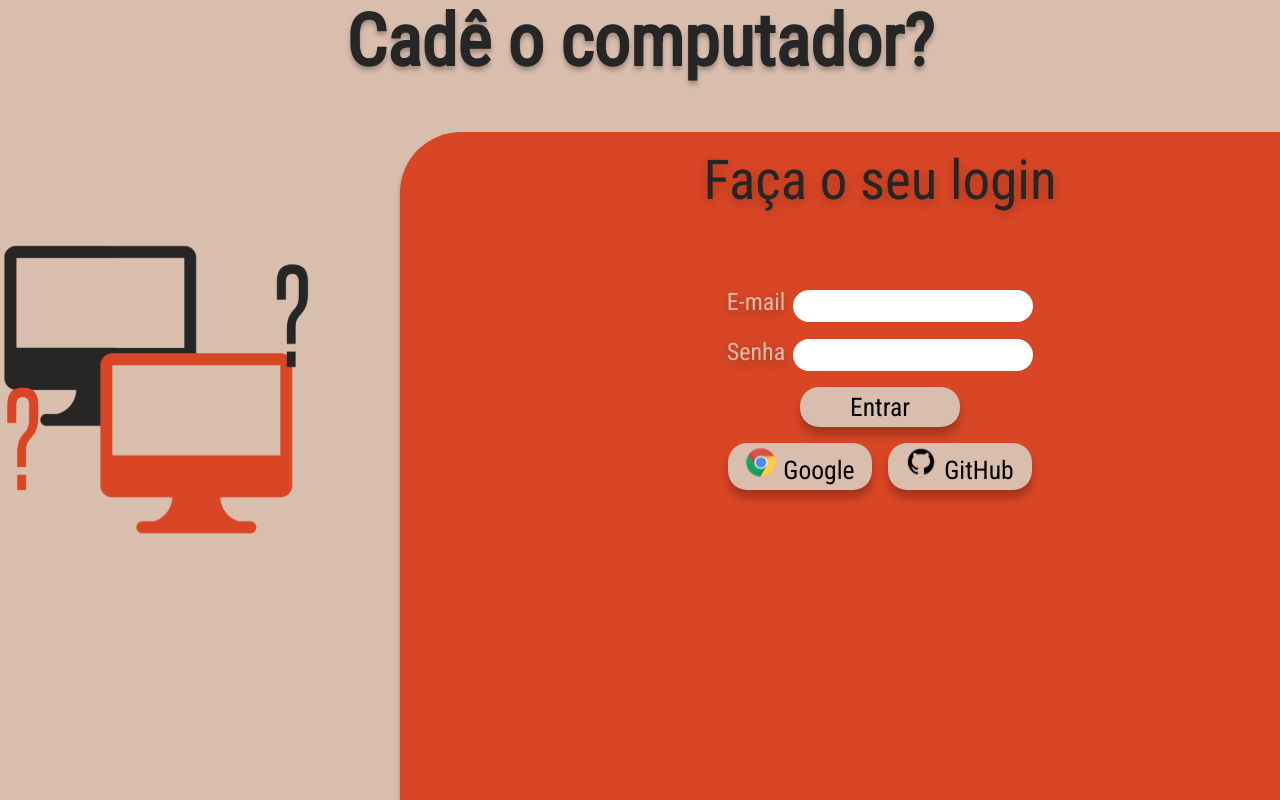
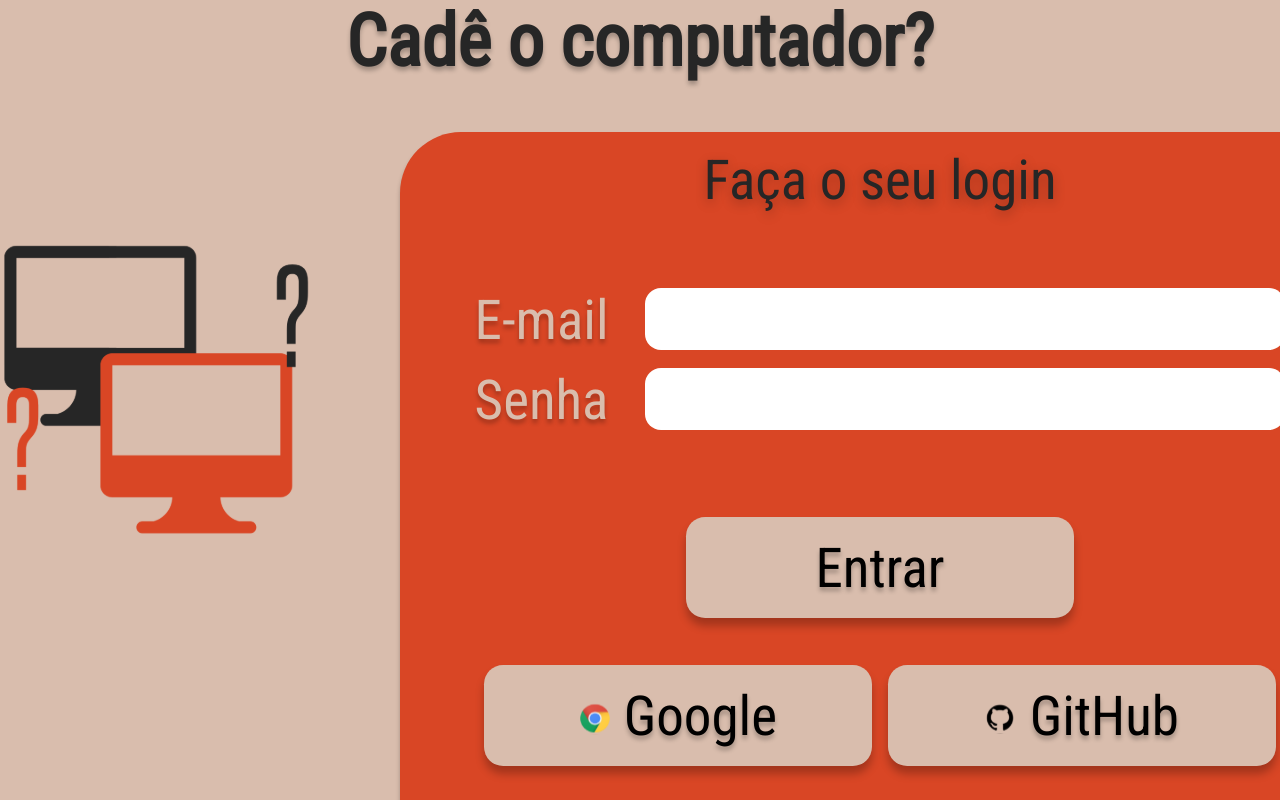
Before and after one commit to IsraelBarcelos/cade-o-computador, a React (Create React App) app: page / in a window 1280 px wide. Built offline with nearby package versions, Linux system fonts and the light colour scheme.

Commit message:
desktop layout done for login

```diff
--- a/src/components/BotaoBege/styles.scss
+++ b/src/components/BotaoBege/styles.scss
@@ -1,6 +1,7 @@
 .botao-bege {
   background: #D9BDAD;
   box-shadow: 0px 0.5rem 0.5rem rgba(0, 0, 0, 0.25);
+  text-shadow: 0px 0.25rem 0.25rem rgba(0, 0, 0, 0.25);
   border-radius: 1.2rem;
   font-size: 1.6rem;
   border: none;
--- a/src/pages/Login/styles.scss
+++ b/src/pages/Login/styles.scss
@@ -79,11 +79,44 @@
     form {
       .login-fields {
         .login-field {
+          display: flex;
+
           label {
+            font-size: 3.438rem;
+            text-shadow: 0px 4px 4px rgba(0, 0, 0, 0.25);
+          }
+
+          .input-field {
+            width: 40rem;
+            margin-left: 1.8rem;
+            height: 3.875rem;
+            font-size: 2.5rem;
 
           }
         }
       }
+
+      .login-buttons {
+        margin-top: 5.313rem;
+        .linha1 {
+          .botao-bege {
+            width: 24.25rem;
+            height: 6.313rem;
+            font-size: 3.438rem;
+          }
+        }
+
+        .linha2 {
+          margin-top: 2.938rem;
+          .botao-bege {
+            width: 24.25rem;
+            height:  6.313rem;
+            font-size: 3.438rem;
+          }
+        }
+
+      }
+
     }
 
   }
```
